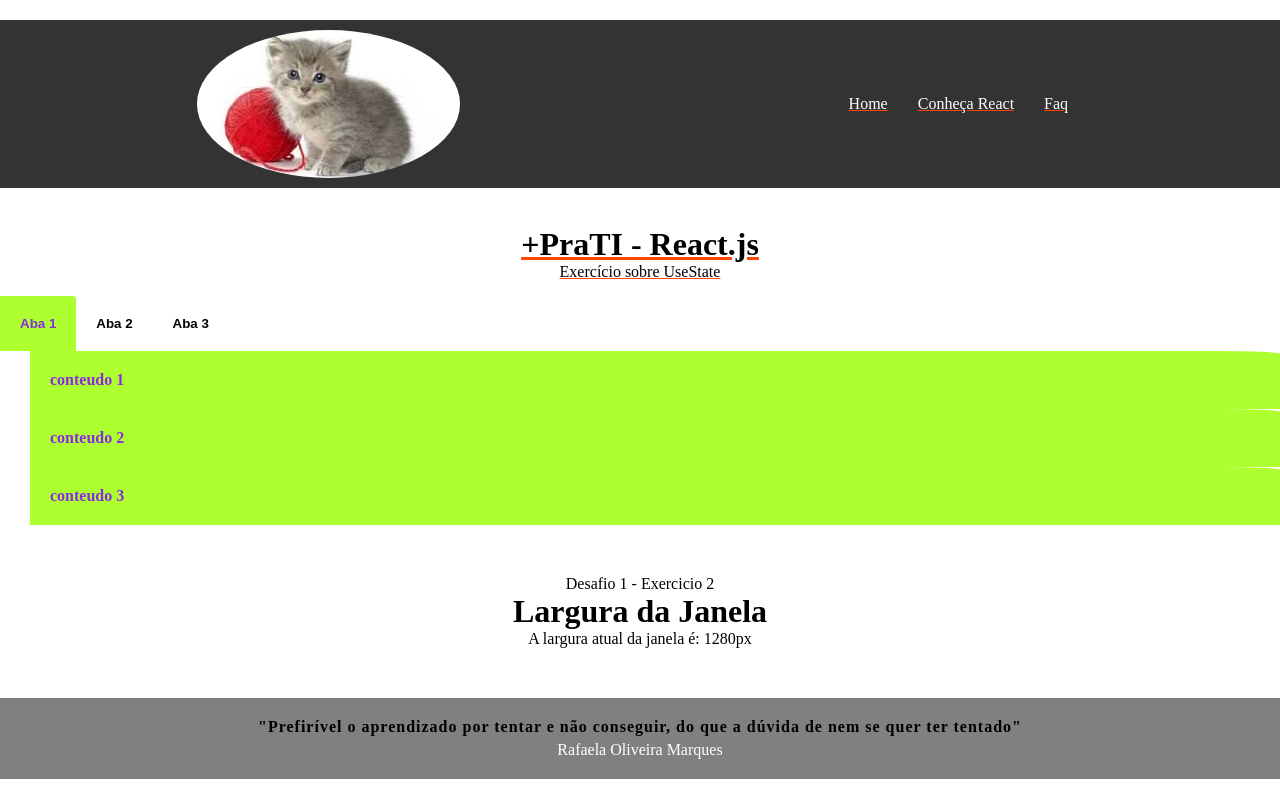
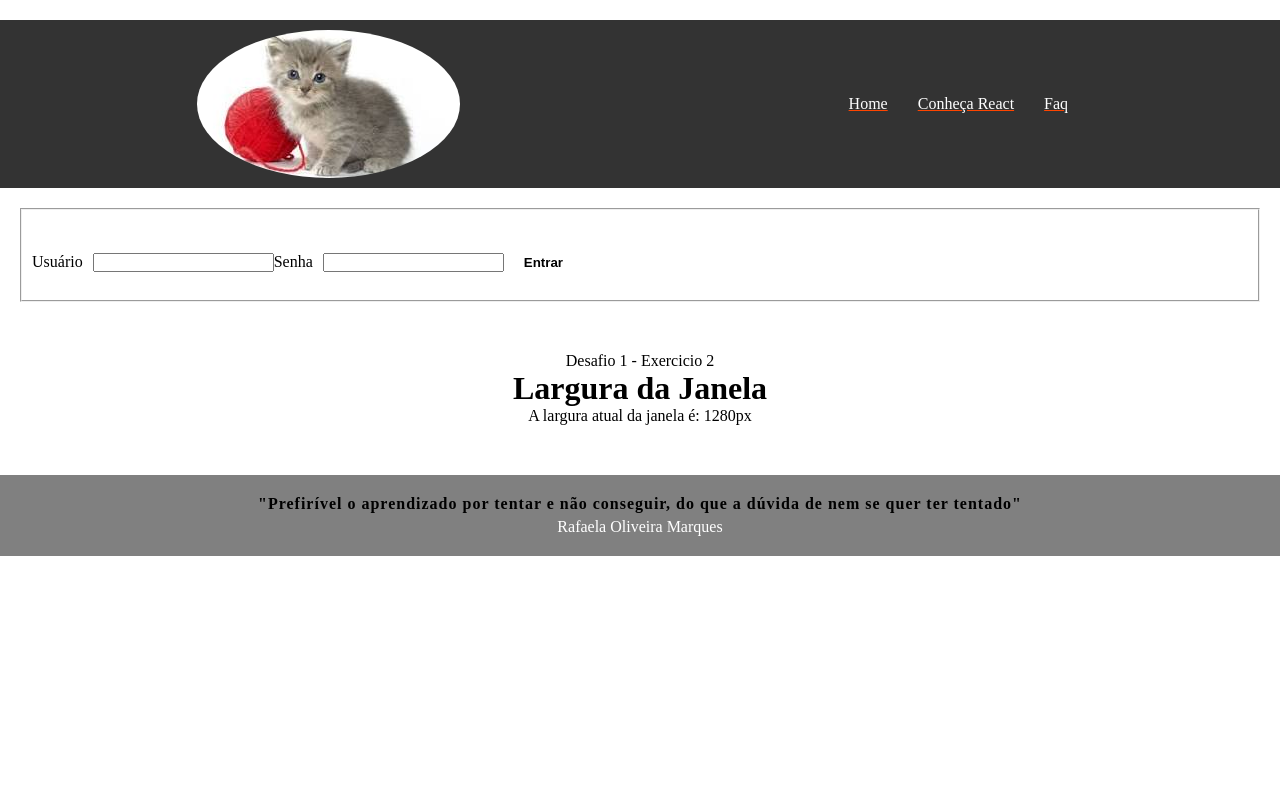
Before and after one commit to RafaelaOMarques/formacao-mais-prati_react, a React (Vite) app: page /login in a window 1280 px wide. Built offline with nearby package versions, Linux system fonts and the light colour scheme.

Commit message:
react: protected route

```diff
--- a/src/App.jsx
+++ b/src/App.jsx
@@ -10,7 +10,6 @@ import TimerComponent from './components/timer/TimerComponent'
 import TimerLifeComponent from './components/lifeCycle/LifeCycle'
 import UserProfile from './components/user/UserProfile';
 import PostsNews from './components/news/PostsNews'
-import TitleUpdater from './components/desafio-1/titleUpdater/TitleUpdater'
 import ToggleText from './components/desafio-1/toggleText/ToggleText'
 import RealTimeClock from './components/desafio-1/realTimeClock/RealTimeClock'
 import WindowSize from './components/desafio-1/windowSize/WindowSize'
@@ -22,6 +21,8 @@ import { MyProvider } from "./components/context/Context";
 // import { Route } from "react-router-dom";
 // import Preferences from './components/context/Preferences'
 import { BrowserRouter  as Router, Route, Routes, Navigate} from "react-router-dom";
+import ProtectedRoute from './components/route/ProtectedRoute'
+import Login from './components/route/Login'
 
 
 function App() {
@@ -36,13 +37,24 @@ function App() {
           <Route path="/news" Component={PostsNews}/>
           <Route path="/timer" Component={TimerComponent}/>
           <Route path="/user" Component={UserProfile}/>
-          {/* <Route path="/count" Component={Counter}/> */}
+          <Route path="/count" Component={Counter}/>
+          {/* //Usando o Redirect/Navigate
+          <Route path="/count" elem={<Navigate to="/"/>} /> */}
+          <Route path="/todo" Component={ToDo}/>
+          <Route path="/login" element={<Login/>}/>
+          <Route
+            path="/home"
+            element={
+              <ProtectedRoute isLoggedIn={true}>
+                <NavegacaoAbas />
+              </ProtectedRoute>
+            }
 
-          //Usando o Redirect/Navigate
-          <Route path="/count" elem={<Navigate to="/"/>} />
+
+          />
+
         </Routes>
       </Router>
-      <NavegacaoAbas/>
       <WindowSize/>
 
       {/* <MyProvider>
@@ -50,11 +62,9 @@ function App() {
       </MyProvider> */}
       {/* <Preferences /> */}
       {/* <UserCard user={user} setUser={setUser}></UserCard> */}
-      {/* <TitleUpdater/> */}
       {/* <RealTimeClock/> */}
       {/* <ToggleText/> */}
       {/* <ClassComponent/> */}
-      {/* <ToDo /> */}
       {/* <TimerLifeComponent/> */}
       <Footer
         author="Rafaela Oliveira Marques"
--- a/src/components/counter/Counter.jsx
+++ b/src/components/counter/Counter.jsx
@@ -1,6 +1,7 @@
 import { useState } from "react"
 import React from "react";
-import "./Counter.css"
+import "./Counter.css";
+import TitleUpdater from '../desafio-1/titleUpdater/TitleUpdater'
 import LimitedCounter from '../desafio-1/limitedCounter/LimitedCounter'
 
 
@@ -8,6 +9,7 @@ function Counter(){
   const [count, setCount] = useState(0);
   return(
     <fieldset>
+      <TitleUpdater/>
       <div>
         <p>Exemplo de Contador</p>
         <p> Você clicou {count} vezes</p>
--- /dev/null
+++ b/src/components/route/Login.jsx
@@ -0,0 +1,22 @@
+import { useState } from "react";
+
+function Login(){
+  return(
+    <>
+      <fieldset>
+        <forms>
+          <label>Usuário
+            <input type="text" />
+          </label>
+          <label>Senha
+            <input type="password" />
+          </label>
+          <button>Entrar</button>
+        </forms>
+      </fieldset>
+
+    </>
+  )
+}
+
+export default Login
--- /dev/null
+++ b/src/components/route/ProtectedRoute.jsx
@@ -0,0 +1,11 @@
+import { Navigate } from "react-router-dom";
+
+function ProtectedRoute({isLoggedIn, children}){
+  if(!isLoggedIn){
+    return <Navigate to="/login" />
+  }
+
+  return children
+}
+
+export default ProtectedRoute
```
